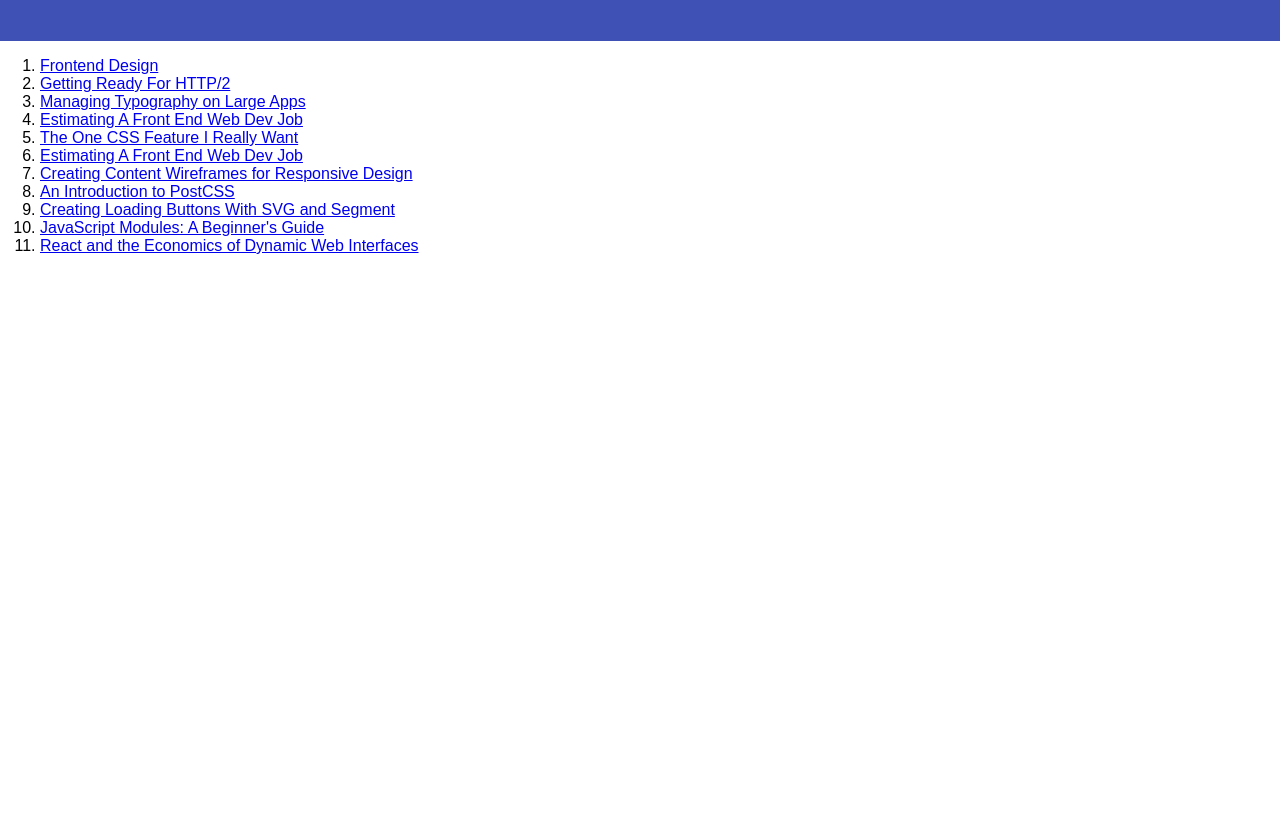
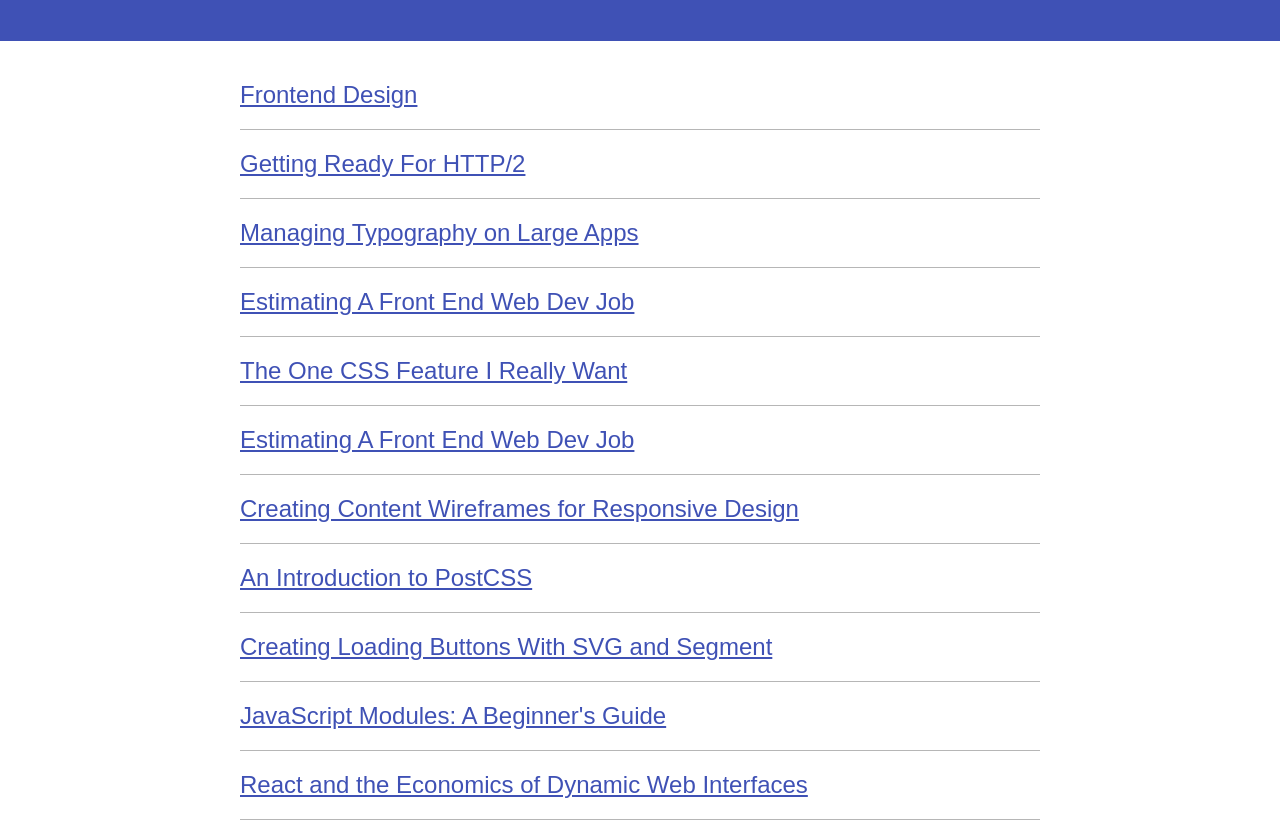
Before and after one commit to joserferrer/FrontEndNewsScreencast, a plain HTML site: page index.html in a window 1280 px wide. Shown: the part 75-915 px from the top of the page. Before the commit the page ends 800 px from the top, so only its background shows below. Drawn offline with Linux system fonts and the light colour scheme.

Commit message:
styled news and constrained content

```diff
--- a/main.css
+++ b/main.css
@@ -26,6 +26,9 @@ h1, h2, h3, h4, h5, h6 {
 }
 
 ol {
+	margin: 0;
+	padding: 0;
+	list-style-type: none;
 
 }
 
@@ -48,6 +51,7 @@ a {
 .hero {
 	background-color: #3f51b5;
 	color: #fff;
+	margin-bottom: 40px;
 	padding: 20px 0;
 	text-align: center;
 }
@@ -61,3 +65,29 @@ a {
 	font-weight:bold;
 	text-transform: uppercase;
 }
+
+/*-----------------------------------------------
+*   News
+-----------------------------------------------*/
+
+.news-item {
+	border-bottom: 1px solid #b6b6b6;
+	margin-bottom: 20px;
+	padding-bottom: 20px;
+
+}
+
+.news-link {
+	color: #3f51b5;
+	font-size: 24px;
+
+}
+
+/*-----------------------------------------------
+*   Container
+-----------------------------------------------*/
+
+.container {
+	max-width: 800px;
+	margin: 0 auto;
+}
```
